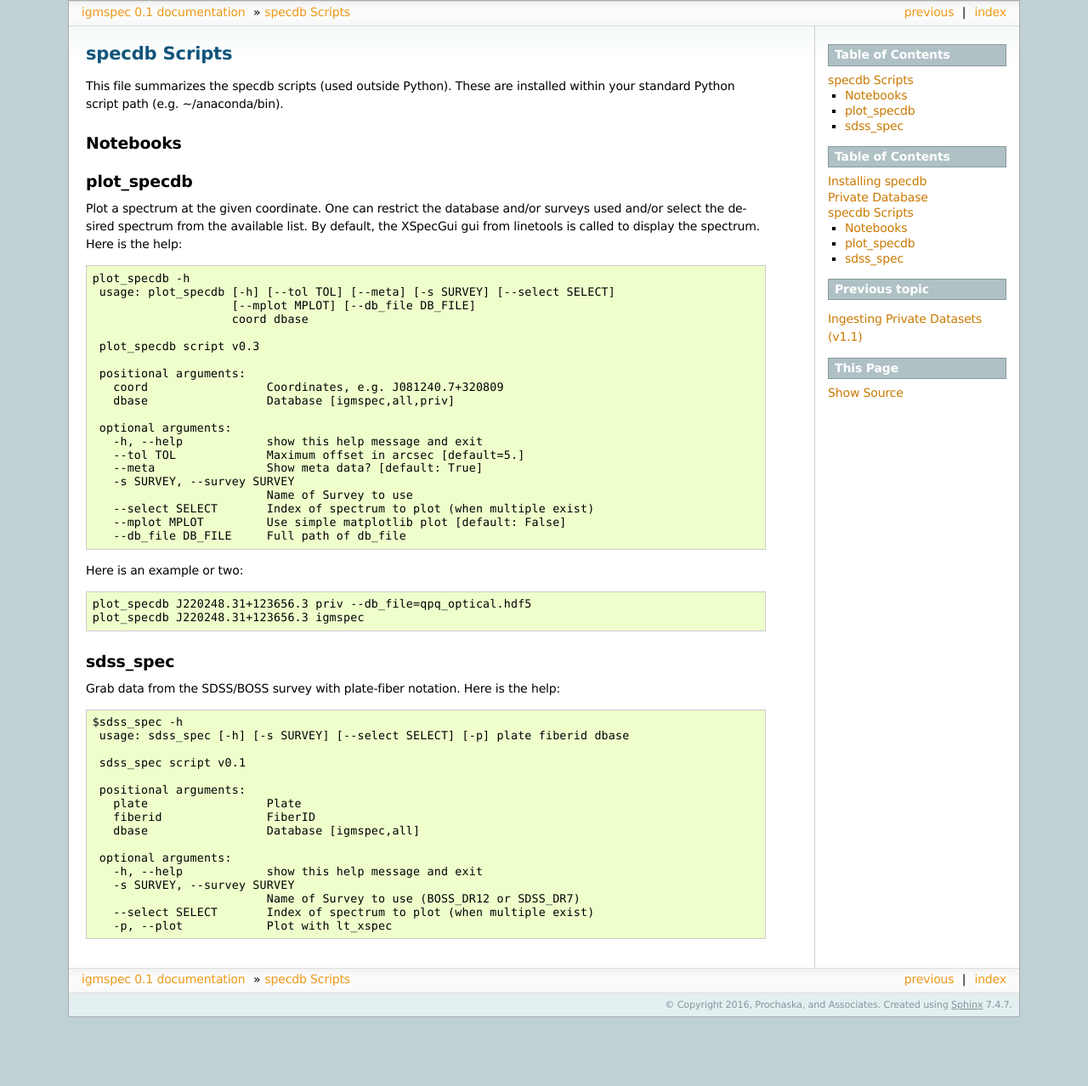
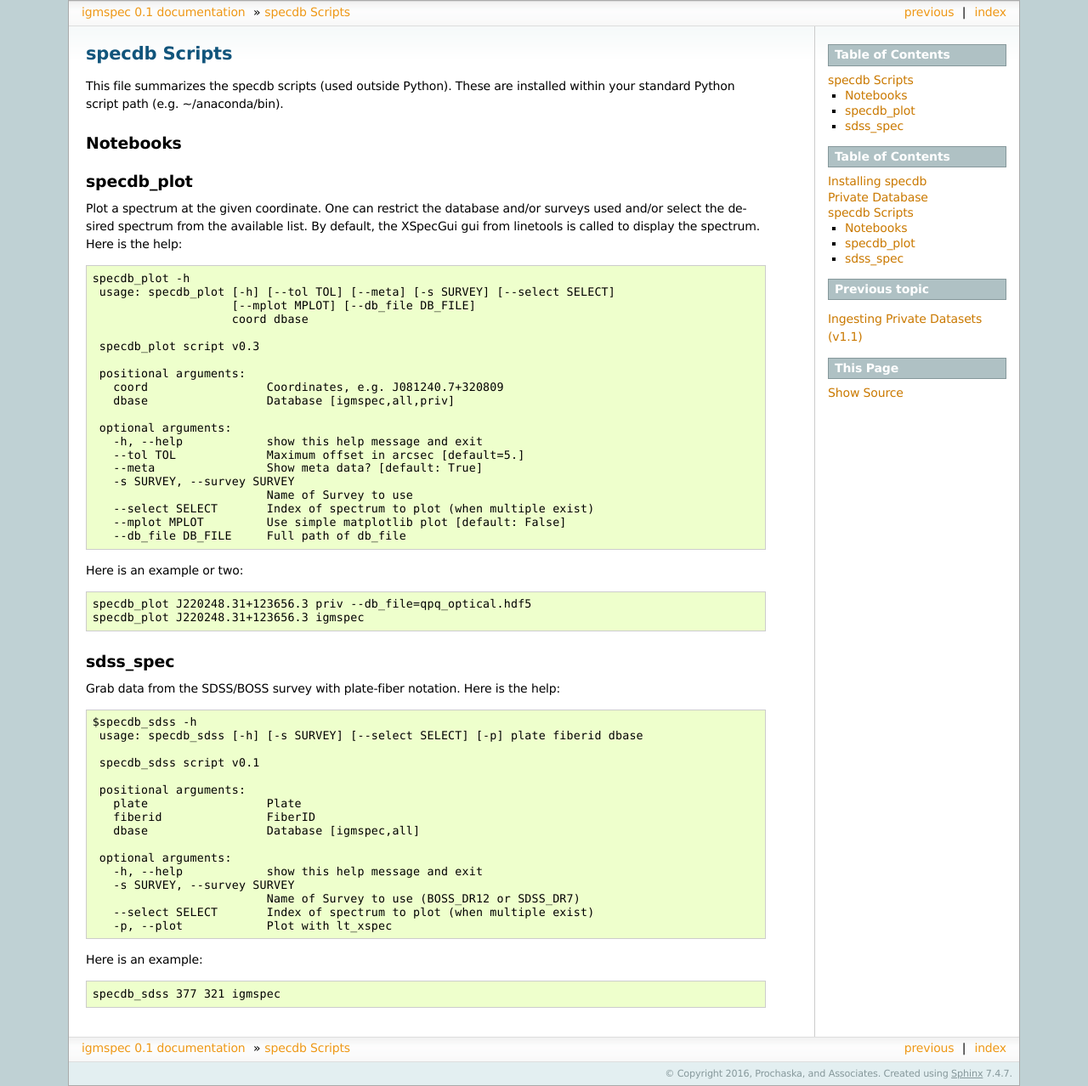
Before and after one commit to specdb/specdb, a Sphinx documentation site: the page built from docs/scripts.rst, in a window 1280 px wide. Shown: the whole page at 85% size. Built offline with Sphinx 7.4.7, drawn with Linux system fonts in a browser that asks for light colours; pages that are not in the unit, such as notebooks, are missing from menus; before the commit the page ends 1197 px from its top, so only the background shows below that.

Commit message:
rename scripts

```diff
--- a/docs/scripts.rst
+++ b/docs/scripts.rst
@@ -17,7 +17,7 @@ Notebooks
 
        Simple Scripts <Simple_Scripts>
 
-plot_specdb
+specdb_plot
 ===========
 
 Plot a spectrum at the given coordinate.  One can
@@ -26,12 +26,12 @@ spectrum from the available list.  By default, the
 XSpecGui gui from linetools is called to display
 the spectrum.   Here is the help::
 
-   plot_specdb -h
-    usage: plot_specdb [-h] [--tol TOL] [--meta] [-s SURVEY] [--select SELECT]
+   specdb_plot -h
+    usage: specdb_plot [-h] [--tol TOL] [--meta] [-s SURVEY] [--select SELECT]
                        [--mplot MPLOT] [--db_file DB_FILE]
                        coord dbase
 
-    plot_specdb script v0.3
+    specdb_plot script v0.3
 
     positional arguments:
       coord                 Coordinates, e.g. J081240.7+320809
@@ -49,8 +49,8 @@ the spectrum.   Here is the help::
 
 Here is an example or two::
 
-   plot_specdb J220248.31+123656.3 priv --db_file=qpq_optical.hdf5
-   plot_specdb J220248.31+123656.3 igmspec
+   specdb_plot J220248.31+123656.3 priv --db_file=qpq_optical.hdf5
+   specdb_plot J220248.31+123656.3 igmspec
 
 
 sdss_spec
@@ -59,10 +59,10 @@ sdss_spec
 Grab data from the SDSS/BOSS survey with plate-fiber notation.
 Here is the help::
 
-   $sdss_spec -h
-    usage: sdss_spec [-h] [-s SURVEY] [--select SELECT] [-p] plate fiberid dbase
+   $specdb_sdss -h
+    usage: specdb_sdss [-h] [-s SURVEY] [--select SELECT] [-p] plate fiberid dbase
 
-    sdss_spec script v0.1
+    specdb_sdss script v0.1
 
     positional arguments:
       plate                 Plate
@@ -75,3 +75,7 @@ Here is the help::
                             Name of Survey to use (BOSS_DR12 or SDSS_DR7)
       --select SELECT       Index of spectrum to plot (when multiple exist)
       -p, --plot            Plot with lt_xspec
+
+Here is an example::
+
+   specdb_sdss 377 321 igmspec
```
Also changed, not shown: docs/nb/Simple_Scripts.ipynb, 8 other files.
